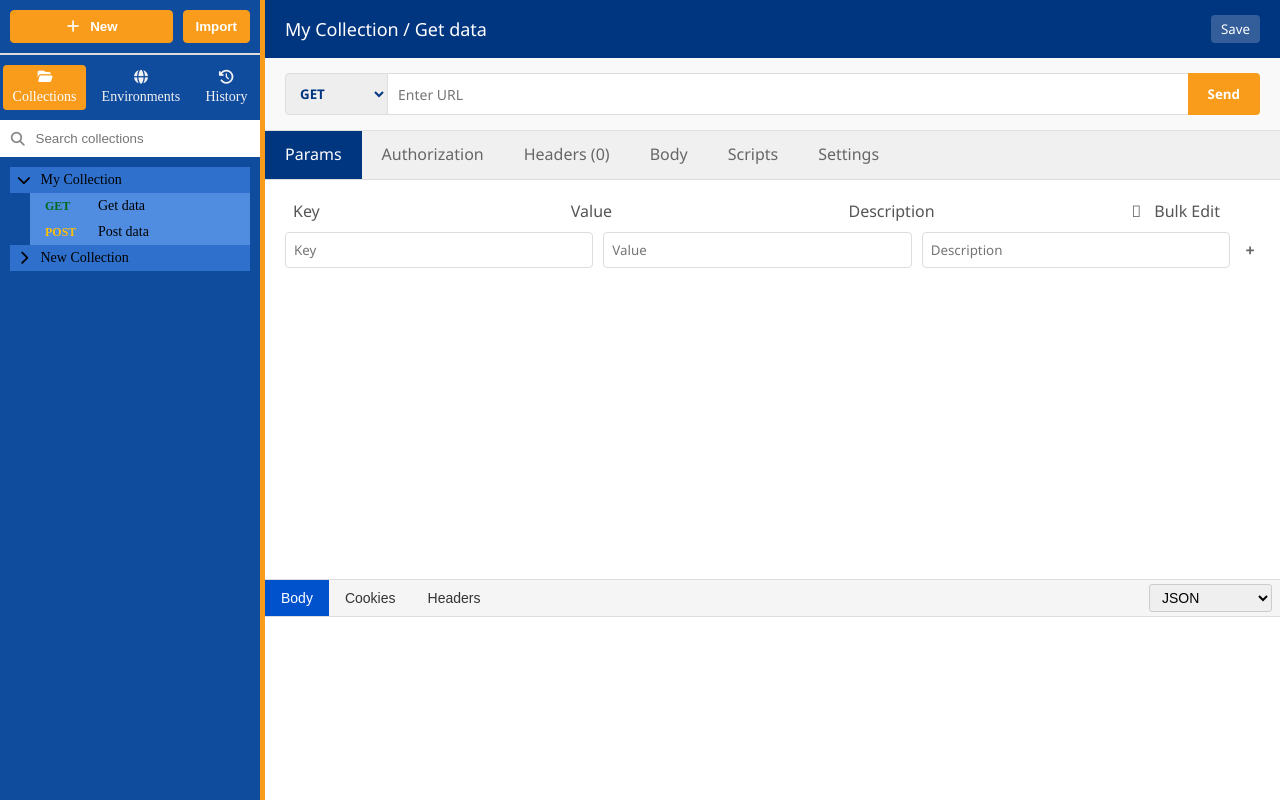
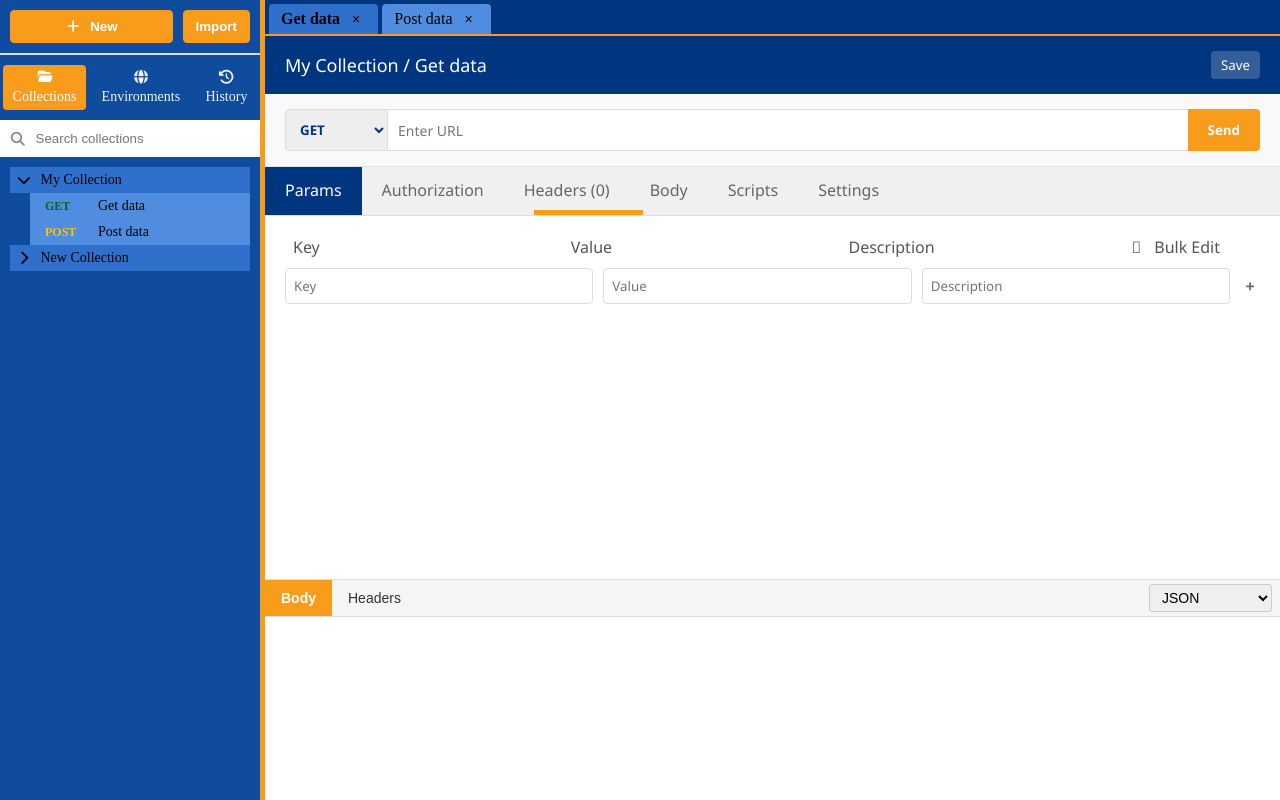
Before and after one commit to bieldb/residencia, an Angular app: page / in a window 1280 px wide. Built offline with nearby package versions, Linux system fonts and the light colour scheme.

Commit message:
Feat: Alterações no design do response; Criação da barra de navegação

```diff
--- a/src/app/components/response/response.css
+++ b/src/app/components/response/response.css
@@ -26,9 +26,9 @@
 }
 
 .tabs button.active {
-  background: #0052cc;
-  color: white;
-  font-weight: 500;
+  background: #F99C1C;
+  color: #fff;
+  font-weight: bold;
 }
 
 .format-selector {
--- a/src/app/components/response/response.html
+++ b/src/app/components/response/response.html
@@ -1,7 +1,6 @@
 <div class="response-header">
   <div class="tabs">
     <button [class.active]="tab === 'body'" (click)="tab = 'body'">Body</button>
-    <button [class.active]="tab === 'cookies'" (click)="tab = 'cookies'">Cookies</button>
     <button [class.active]="tab === 'headers'" (click)="tab = 'headers'">Headers</button>
   </div>
 
--- a/src/app/components/response/response.ts
+++ b/src/app/components/response/response.ts
@@ -1,12 +1,12 @@
 import { Component, Input } from '@angular/core';
 import { CommonModule } from '@angular/common';
 import { FormsModule } from '@angular/forms';
-import { BodyViewerComponent } from './body-viewer/body-viewer.component';
+
 
 @Component({
   selector: 'app-response',
   standalone: true,
-  imports: [CommonModule, FormsModule, BodyViewerComponent],
+  imports: [CommonModule, FormsModule],
   templateUrl: './response.html',
   styleUrls: ['./response.css']
 })
--- /dev/null
+++ b/src/app/components/tab-navigation/tab-navigation.css
@@ -0,0 +1,38 @@
+.tab-nav {
+  display: flex;
+  background: #003680;
+  border-bottom: 2px solid #F99C1C;
+  padding-right: 4px;
+  padding-left: 4px;
+  padding-top: 4px;
+  overflow-x: auto;
+}
+
+.tab {
+  display: flex;
+  align-items: center;
+  padding: 6px 12px;
+  margin-right: 4px;
+  border-bottom: none;
+  background: #508ce0;
+  cursor: pointer;
+  border-radius: 4px 4px 0 0;
+}
+
+.tab.active {
+  background: #2f70cc;
+  font-weight: bold;
+}
+
+.close-btn {
+  background: transparent;
+  border: none;
+  margin-left: 6px;
+  cursor: pointer;
+  font-size: 14px;
+  color: #000000;
+}
+
+.close-btn:hover {
+  color: #F99C1C;
+}
--- /dev/null
+++ b/src/app/components/tab-navigation/tab-navigation.html
@@ -0,0 +1,12 @@
+<div class="tab-nav">
+  @for (tab of tabs; track $index) {
+    <div
+      class="tab"
+      [class.active]="$index === activeIndex"
+      (click)="selectTab($index)"
+    >
+      {{ tab.title }}
+      <button class="close-btn" (click)="closeTab($index, $event)">×</button>
+    </div>
+  }
+</div>
--- /dev/null
+++ b/src/app/components/tab-navigation/tab-navigation.ts
@@ -0,0 +1,30 @@
+import { Component, EventEmitter, Input, Output } from '@angular/core';
+import { CommonModule } from '@angular/common';
+
+export interface Tab {
+  id: string;
+  title: string;
+}
+
+@Component({
+  selector: 'app-tab-navigation',
+  templateUrl: './tab-navigation.html',
+  styleUrls: ['./tab-navigation.css'],
+  imports: [CommonModule],
+})
+export class TabNavigationComponent {
+  @Input() tabs: Tab[] = [];
+  @Input() activeIndex = 0;
+
+  @Output() tabSelected = new EventEmitter<number>();
+  @Output() tabClosed = new EventEmitter<number>();
+
+  selectTab(index: number) {
+    this.tabSelected.emit(index);
+  }
+
+  closeTab(index: number, event: MouseEvent) {
+    event.stopPropagation(); // impede que o clique feche + selecione
+    this.tabClosed.emit(index);
+  }
+}
--- a/src/app/postman-clone/postman-clone.html
+++ b/src/app/postman-clone/postman-clone.html
@@ -1,4 +1,11 @@
 <div class="container">
+  <app-tab-navigation
+    [tabs]="tabs"
+    [activeIndex]="activeTab"
+    (tabSelected)="onTabSelected($event)"
+    (tabClosed)="onTabClosed($event)">
+  </app-tab-navigation>
+
   <app-header (save)="onSave()"></app-header>
   <app-request-config
     [(requestMethod)]="requestMethod"
--- a/src/app/postman-clone/postman-clone.ts
+++ b/src/app/postman-clone/postman-clone.ts
@@ -6,6 +6,7 @@ import { HeaderComponent } from '../components/header/header';
 import { RequestConfigComponent } from '../components/request-config/request-config';
 import { RequestTable } from '../components/request-table/request-table';
 import { ResponseComponent } from '../components/response/response';
+import { TabNavigationComponent } from '../components/tab-navigation/tab-navigation';
 
 @Component({
   selector: 'app-postman-clone',
@@ -16,7 +17,8 @@ import { ResponseComponent } from '../components/response/response';
     HeaderComponent,
     RequestConfigComponent,
     RequestTable,
-    ResponseComponent
+    ResponseComponent,
+    TabNavigationComponent
 ],
   templateUrl: './postman-clone.html',
   styleUrls: ['./postman-clone.css']
@@ -37,4 +39,24 @@ export class PostmanCloneComponent {
   onSave() {
     console.log('Saved request!');
   }
+
+  tabs = [
+  { id: '1', title: 'Get data' },
+  { id: '2', title: 'Post data' }
+];
+
+activeTab = 0;
+
+onTabSelected(index: number) {
+  this.activeTab = index;
+  // aqui você troca request/response de acordo com a aba
 }
+
+onTabClosed(index: number) {
+  this.tabs.splice(index, 1);
+  if (this.activeTab >= this.tabs.length) {
+    this.activeTab = this.tabs.length - 1;
+  }
+}
+
+}
```
Also changed, not shown: 1 other file (tests, documents, lock files or other folders).
